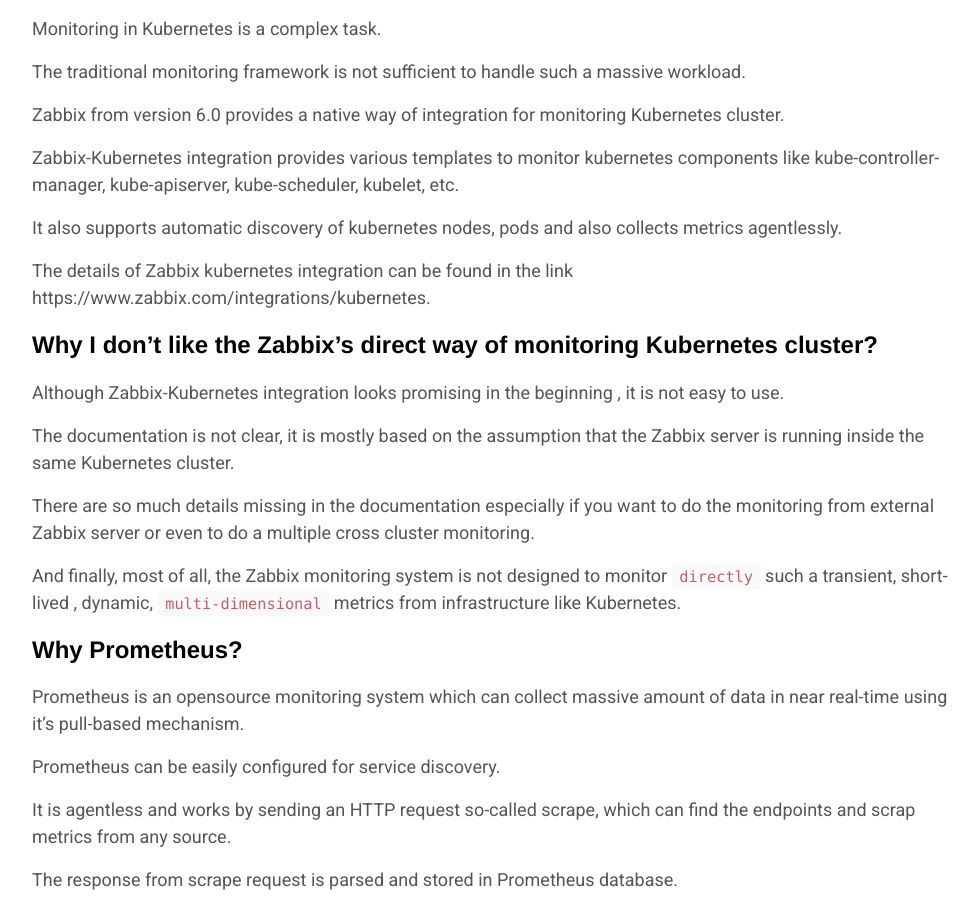
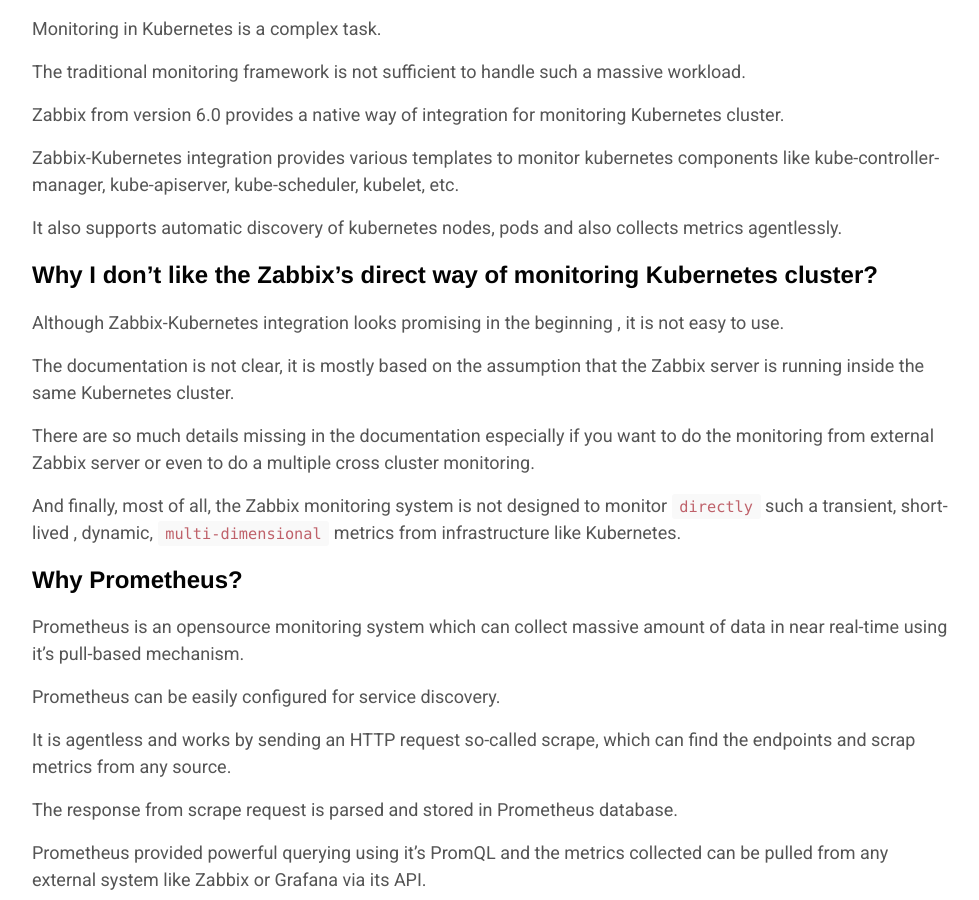
Before and after one commit to vigneshragupathy/blog.vikki.in, a Jekyll site: the page built from _posts/2022-07-01-kubernetes-monitoring-in-zabbix-via-prometheus-backend.markdown, in a window 1280 px wide and 900 px high, scrolled down 309 px. Shown: the whole window, without its empty margins (148-1127 px from the left). Built offline with Jekyll 4.4.1, drawn with Linux system fonts in a browser that asks for light colours; comment, search, counter and statistics services are not loaded.

Commit message:
Removed external link

```diff
--- a/_posts/2022-07-01-kubernetes-monitoring-in-zabbix-via-prometheus-backend.markdown
+++ b/_posts/2022-07-01-kubernetes-monitoring-in-zabbix-via-prometheus-backend.markdown
@@ -20,8 +20,6 @@ Zabbix from version 6.0 provides a native way of integration for monitoring Kube
 Zabbix-Kubernetes integration provides various templates to monitor kubernetes components like kube-controller-manager, kube-apiserver, kube-scheduler, kubelet, etc.
 
 It also supports automatic discovery of kubernetes nodes, pods and also collects metrics agentlessly.
-
-The details of Zabbix kubernetes integration can be found in the link https://www.zabbix.com/integrations/kubernetes.
 
 ## Why I don't like the Zabbix's direct way of monitoring Kubernetes cluster?
 
```
